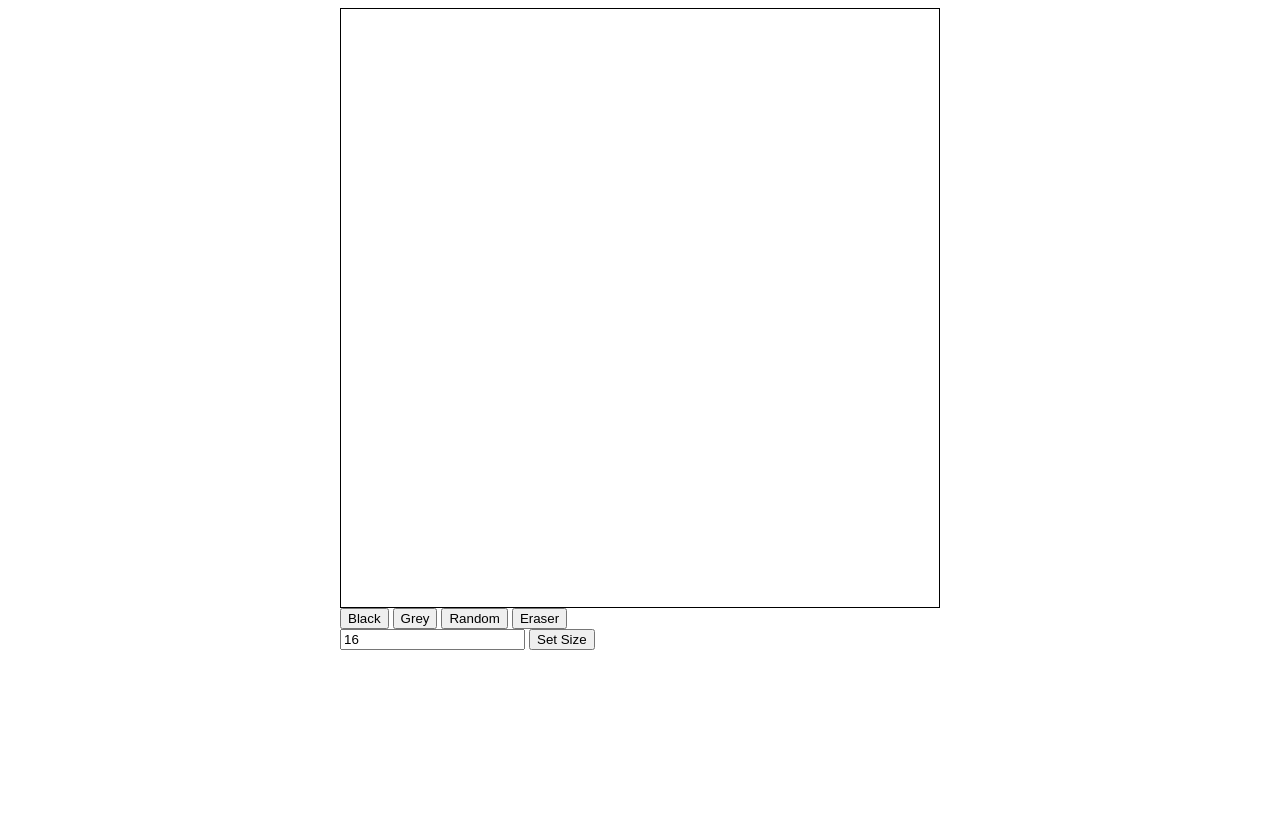
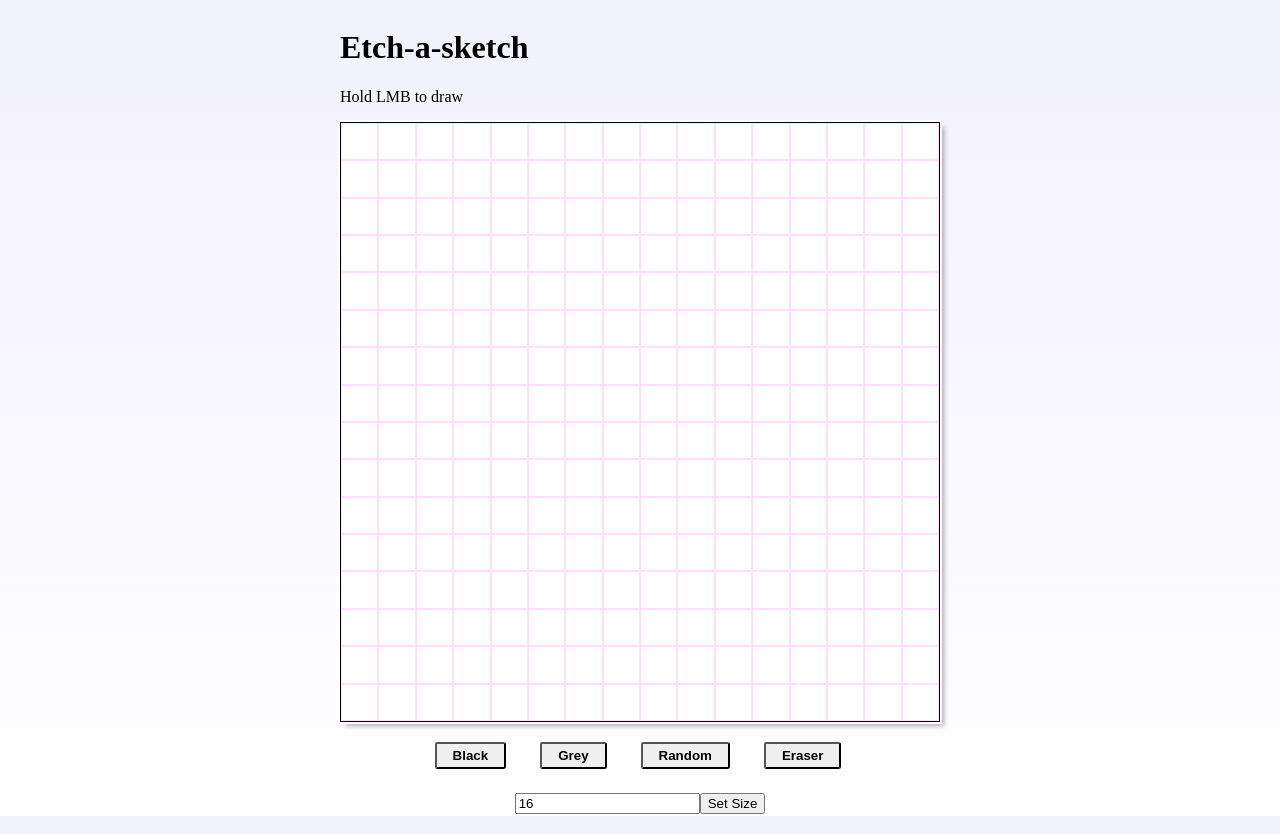
Before and after one commit to NickWebD/etch-a-sketch, a plain HTML site: page index.html in a window 1280 px wide. Before the commit the page ends 800 px from the top, so only its background shows below. Drawn offline with Linux system fonts and the light colour scheme.

Commit message:
Project ready

```diff
--- a/index.html
+++ b/index.html
@@ -9,6 +9,8 @@
   <body>
     <div class="container container--flex">
       <div class="content">
+        <h1>Etch-a-sketch</h1>
+        <p>Hold LMB to draw</p>
         <div class="grid-field"></div>
         <div class="controls">
           <button class="color-btn" id="black">Black</button>
@@ -16,7 +18,7 @@
           <button class="color-btn" id="random">Random</button>
           <button class="color-btn" id="eraser">Eraser</button>
         </div>
-        <div>
+        <div class="size-wrapper">
           <input id="size" type="number" placeholder="Size of Board" value="16" />
           <button id="set-size">Set Size</button>
         </div>
--- a/main.js
+++ b/main.js
@@ -1,6 +1,6 @@
 //default grid size on page loaded
 document.addEventListener("DOMContentLoaded", () => {
-  createField(16);
+  createField();
 });
 
 const gridField = document.querySelector(".grid-field");
@@ -19,7 +19,7 @@ function clearField() {
 }
 
 //fuction to create field
-function createField(size) {
+function createField(size = 16) {
   clearField();
 
   for (let i = 0; i < size * size; i++) {
@@ -43,7 +43,7 @@ function createField(size) {
       isDrawing = false;
     });
 
-    //square.classList.add("grid-field__item");
+    square.classList.add("grid-field__item");
     square.style.flex = `1 0 calc(100% / ${gridSize})`;
     square.style.aspectRatio = "1/1";
     gridField.appendChild(square);
@@ -55,15 +55,12 @@ setSizeBtn.addEventListener("click", () => {
   gridSize = document.querySelector("#size").value;
 
   if (gridSize < 2 || gridSize > 100) {
-    errorText.textContent = "You need to choose number between 2 and 100";
+    errorText.textContent = "You need to choose number between 2 and 100.";
   } else {
     errorText.textContent = "";
     createField(gridSize);
   }
 });
-
-//function to define a color of squares
-function colorSquare() {}
 
 //function to generate random color
 function generateRandomColor() {
--- a/style.css
+++ b/style.css
@@ -1,5 +1,10 @@
 * {
   box-sizing: border-box;
+}
+
+body {
+  height: 100vh;
+  background: linear-gradient(rgba(96, 79, 252, 0.082), white);
 }
 
 .container {
@@ -14,12 +19,39 @@
 }
 
 .grid-field {
+  margin-bottom: 20px;
   display: flex;
   flex-wrap: wrap;
   border: 1px solid black;
+  background-color: #fff;
   width: 600px;
   height: 600px;
+  box-shadow: inset 0 0 0 rgba(0, 0, 0, 0.1), 0 0 0 2px rgb(255, 255, 255), 0.3em 0.3em 0.3em rgba(0, 0, 0, 0.3);
 }
 
 .grid-field__item {
+  border: 1px solid rgba(255, 0, 255, 0.13);
 }
+
+.controls {
+  margin-bottom: 20px;
+  display: flex;
+  gap: 30px;
+  justify-content: center;
+}
+.color-btn {
+  padding: 0.3em 1.2em;
+  margin: 0 0.3em 0.3em 0;
+  border-radius: 0.2em;
+
+  font-weight: 600;
+  text-align: center;
+}
+.size-wrapper {
+  margin-bottom: 20px;
+  display: flex;
+  justify-content: center;
+}
+.error {
+  text-align: center;
+}
```
